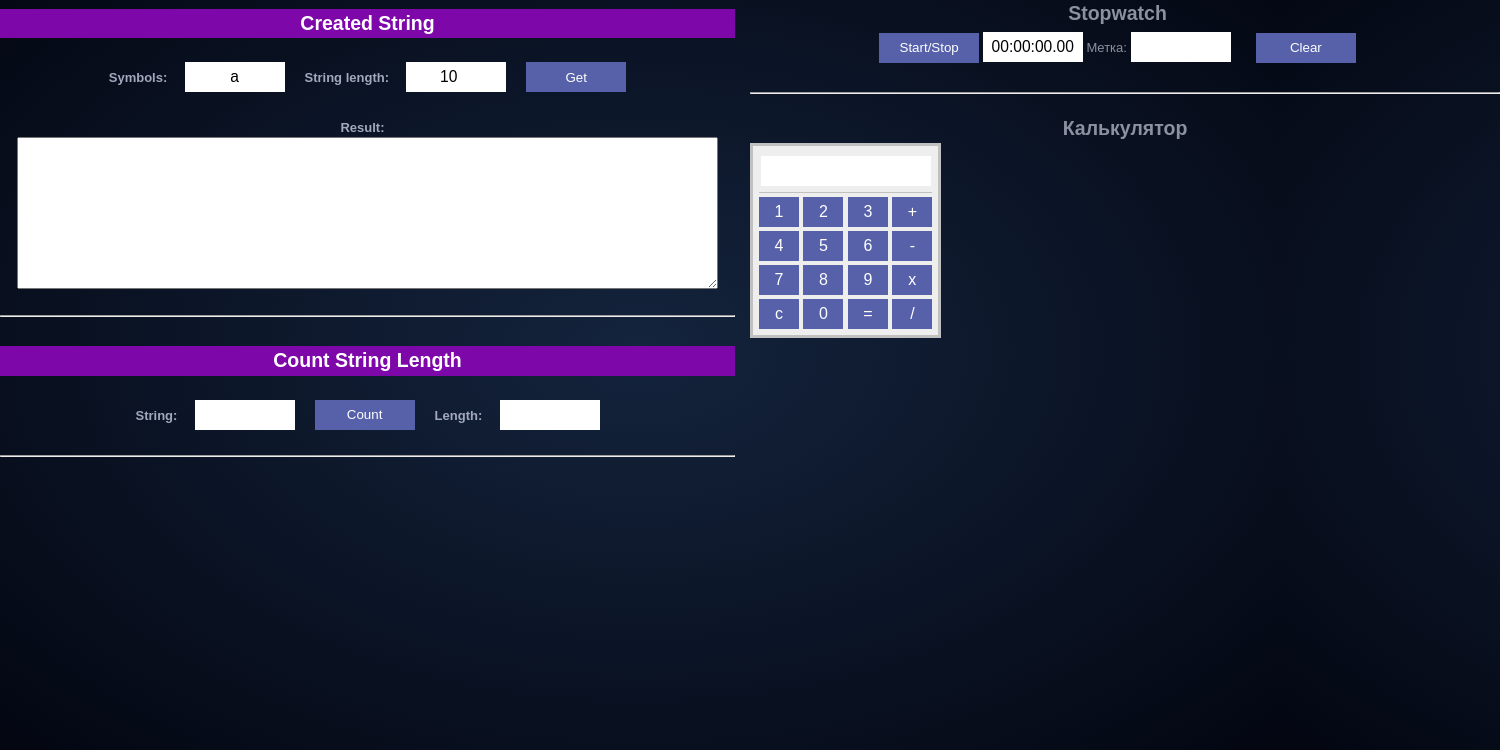
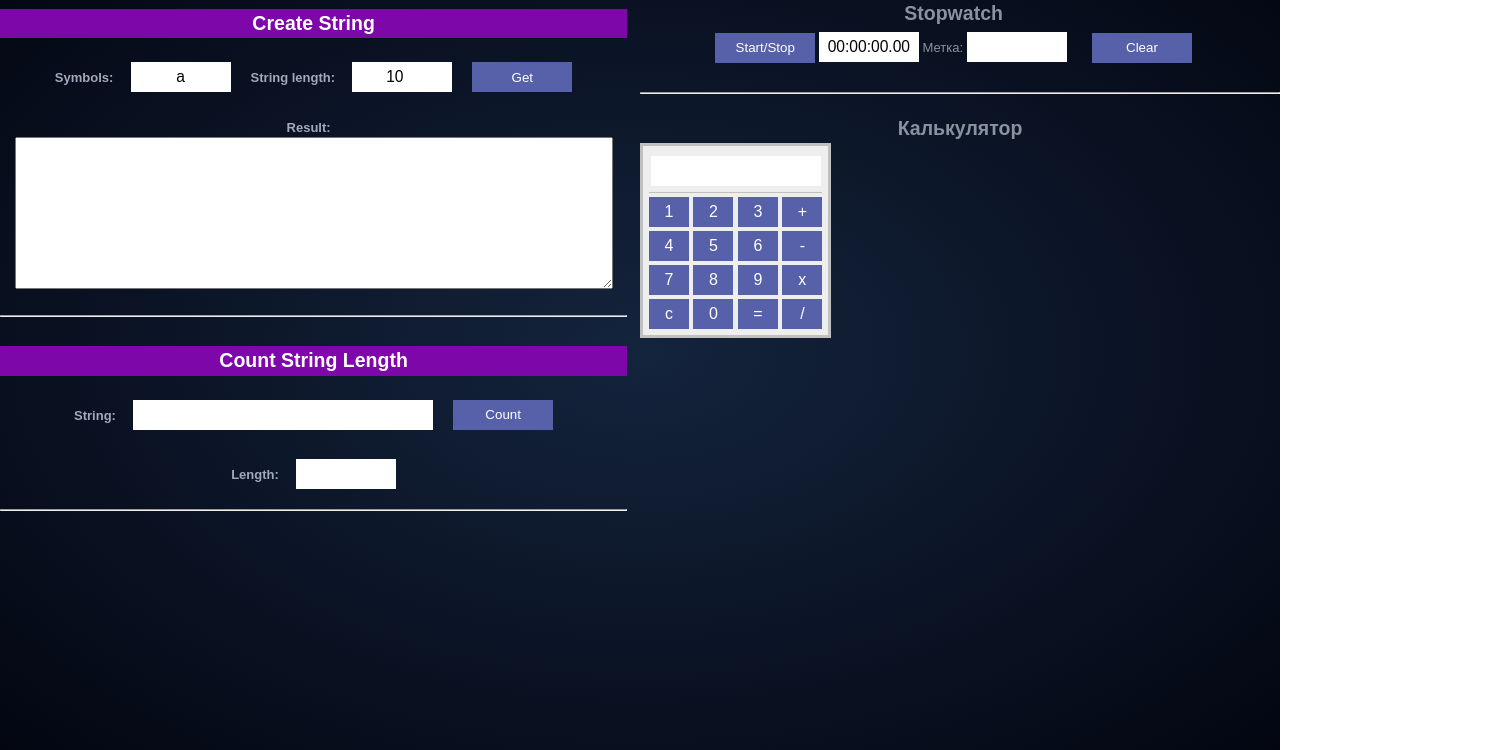
Before and after one commit to Lasicaine/FTT, an Electron app: page index.html in a window 1280 px wide. Shown: the part 50-800 px from the top of the page, 1500 px wide, since content can reach past the window. Drawn offline with Linux system fonts and the light colour scheme.

Commit message:
micro change

```diff
--- a/css/styles.css
+++ b/css/styles.css
@@ -46,7 +46,7 @@ a:hover {
     margin-top: 10px;
     color: #8C91A0;
     font-size: 13px;
-    min-width: 1500px;
+    min-width: 1200px;
 }
 
 .stats span {
@@ -55,7 +55,7 @@ a:hover {
     margin-right: 10px;
 }
 
-.inline-block {
+.inline_block {
     float: left;
     margin: 0 10px;
 }
@@ -101,6 +101,10 @@ a:hover {
 
 .left {
     float: left;
+}
+
+input[type="text"].string_long {
+    width: 300px;
 }
 
 #calculator * {
--- a/index.html
+++ b/index.html
@@ -16,17 +16,17 @@
         </div>
         <div class="left_col">
             <form name="createdStr">
-                <h2 class="subheader">Created String</h2>
+                <h2 class="subheader">Create String</h2>
                 <div class="box">
-                    <div class="inline-block">
+                    <div class="inline_block">
                         <span>Symbols:&nbsp;</span>
                         <input type="text" name="sinput" size="10" value="a">
                     </div>
-                    <div class="inline-block">
+                    <div class="inline_block">
                         <span>String length:&nbsp;</span>
                         <input type="number" min="1" max="3000" name="minput" size="10" value="10">
                     </div>
-                    <div class="inline-block">
+                    <div class="inline_block">
                         <input type="button" value="Get" onclick="getmystr(createdStr)">
                     </div>
                 </div>
@@ -42,17 +42,17 @@
             <form name="lenstr">
                 <h2 class="subheader">Count String Length</h2>
                 <div class="box">
-                    <div class="inline-block">
+                    <div class="inline_block">
                         <span>String:&nbsp;</span>
-                        <input type="text" name="minp">
+                        <input class="string_long" type="text" name="minp">
                     </div>
-                    <div class="inline-block">
+                    <div class="inline_block">
                         <input type="button" value="Count" name="button" onclick="lstr(lenstr)">
                     </div>
-                    <div class="inline-block">
-                        <span>Length:&nbsp;</span>
-                        <input type="text" name="mout">
-                    </div>
+                </div>
+                <div>
+                    <span>Length:&nbsp;</span>
+                    <input type="text" name="mout">
                 </div>
                 <br>
                 <hr>
--- a/index.js
+++ b/index.js
@@ -17,8 +17,8 @@ function createWindow() {
 
     // Window option
     let options = {
-            width: 1550,
-            height: 800,
+            width: 1200,
+            height: 600,
             title: 'Functional Testing Tools', // Не будет рабoтать, если в `.html` есть тег `title`
             //icon: iconPath,
             webPreferences: {
```
